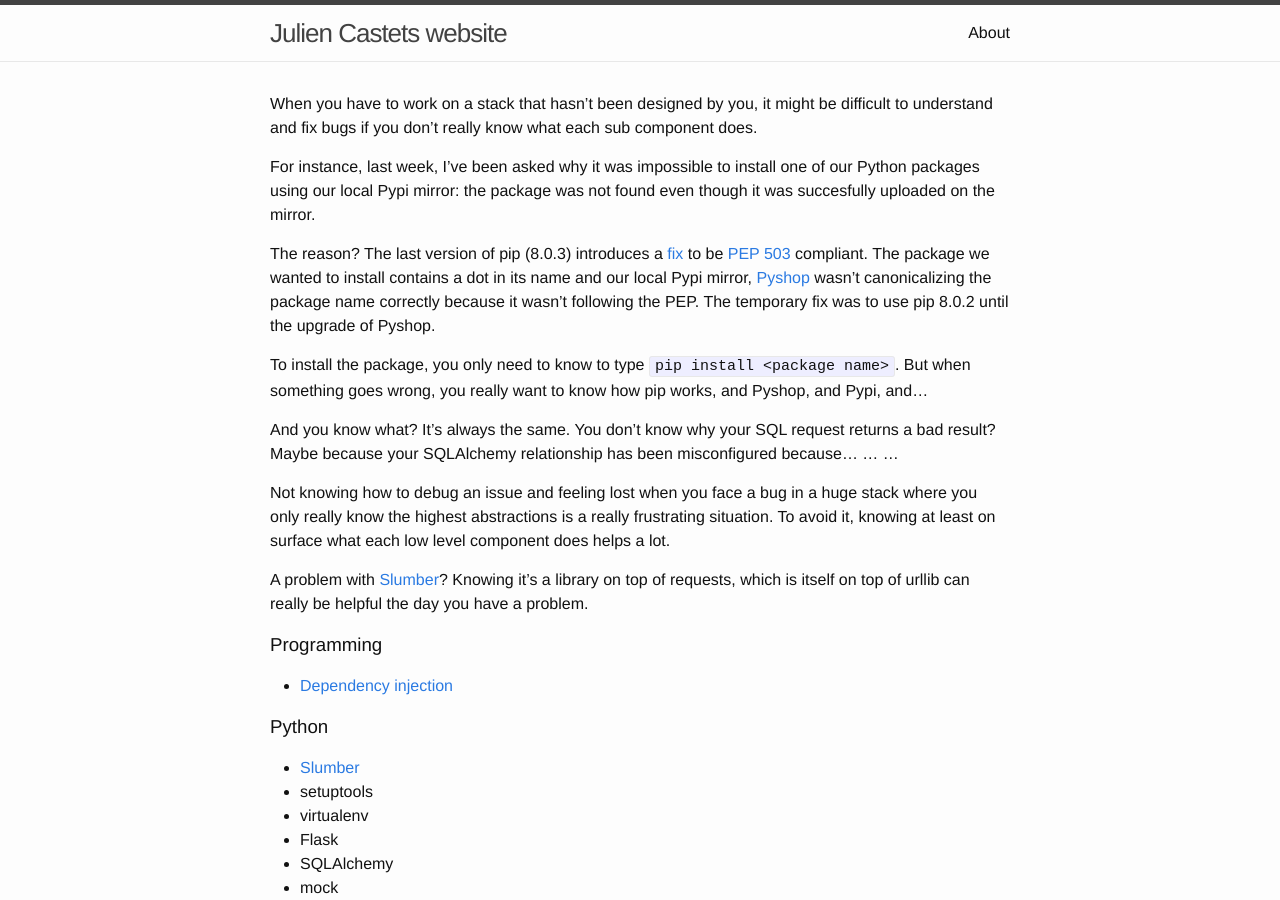
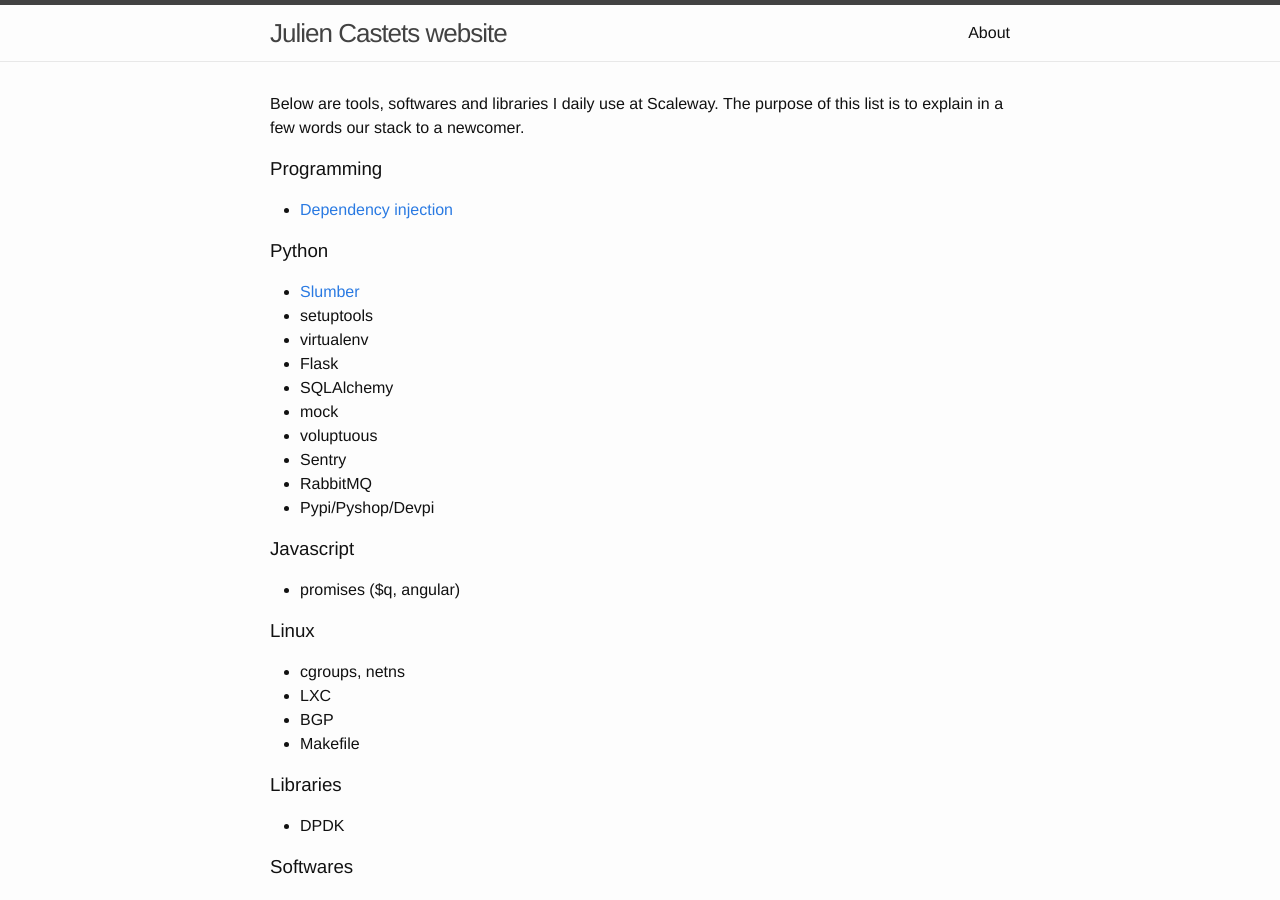
Before and after one commit to brmzkw/brmzkw.github.io, a Jekyll site: the page built from knowledgebase/index.md, in a window 1280 px wide and 900 px high. Built offline with Jekyll 4.4.1, drawn with Linux system fonts in a browser that asks for light colours.

Commit message:
Make knowledgebase introduction concise

```diff
--- a/knowledgebase/index.md
+++ b/knowledgebase/index.md
@@ -2,41 +2,8 @@
 layout: default
 ---
 
-When you have to work on a stack that hasn't been designed by you, it might be
-difficult to understand and fix bugs if you don't really know what each sub
-component does.
-
-For instance, last week, I've been asked why it was impossible to install one
-of our Python packages using our local Pypi mirror: the package was not found
-even though it was succesfully uploaded on the mirror.
-
-The reason? The last version of pip (8.0.3) introduces a [fix][pip fix] to be
-[PEP 503][PEP 503] compliant. The package we wanted to install contains a dot
-in its name and our local Pypi mirror, [Pyshop][pyshop] wasn't canonicalizing
-the package name correctly because it wasn't following the PEP. The temporary
-fix was to use pip 8.0.2 until the upgrade of Pyshop.
-
-To install the package, you only need to know to type `pip install <package
-name>`. But when something goes wrong, you really want to know how pip works,
-and Pyshop, and Pypi, and...
-
-And you know what? It's always the same. You don't know why your SQL request
-returns a bad result? Maybe because your SQLAlchemy relationship has been
-misconfigured because... ... ...
-
-Not knowing how to debug an issue and feeling lost when you face a bug in a
-huge stack where you only really know the highest abstractions is a really
-frustrating situation. To avoid it, knowing at least on surface what each low
-level component does helps a lot.
-
-A problem with [Slumber](slumber)? Knowing it's a library on top of requests,
-which is itself on top of urllib can really be helpful the day you have a
-problem.
-
-
-[pip fix]: https://github.com/pypa/pip/commit/8e236dd6a09bd2f70f9d4fc886da8c354d4c58f2
-[PEP 503]: https://www.python.org/dev/peps/pep-0503/
-[pyshop]: https://github.com/mardiros/pyshop
+Below are tools, softwares and libraries I daily use at Scaleway. The purpose
+of this list is to explain in a few words our stack to a newcomer.
 
 
 ### Programming
```
